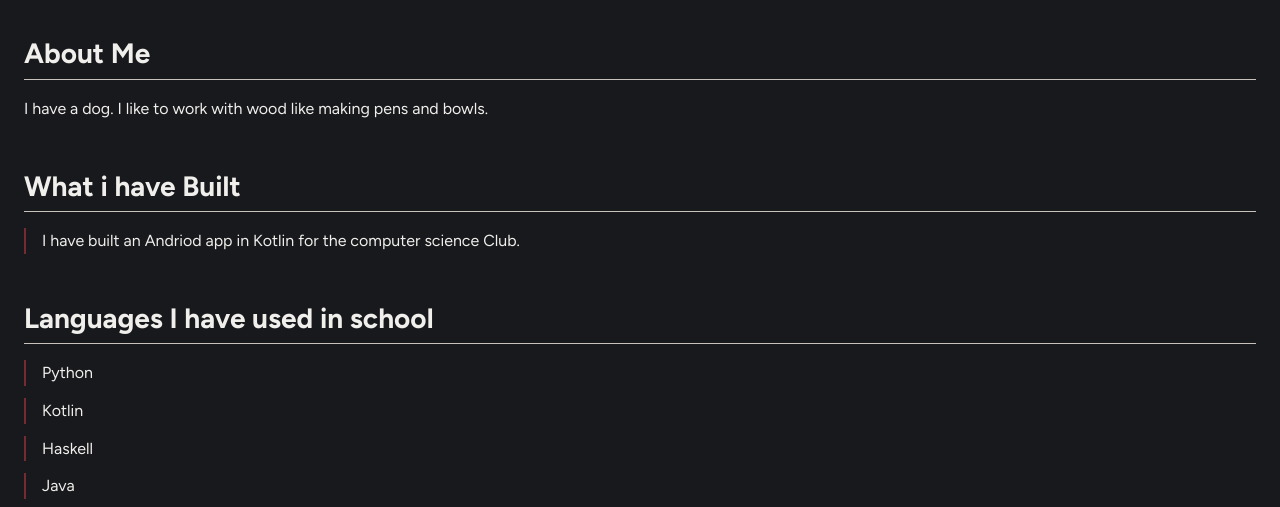
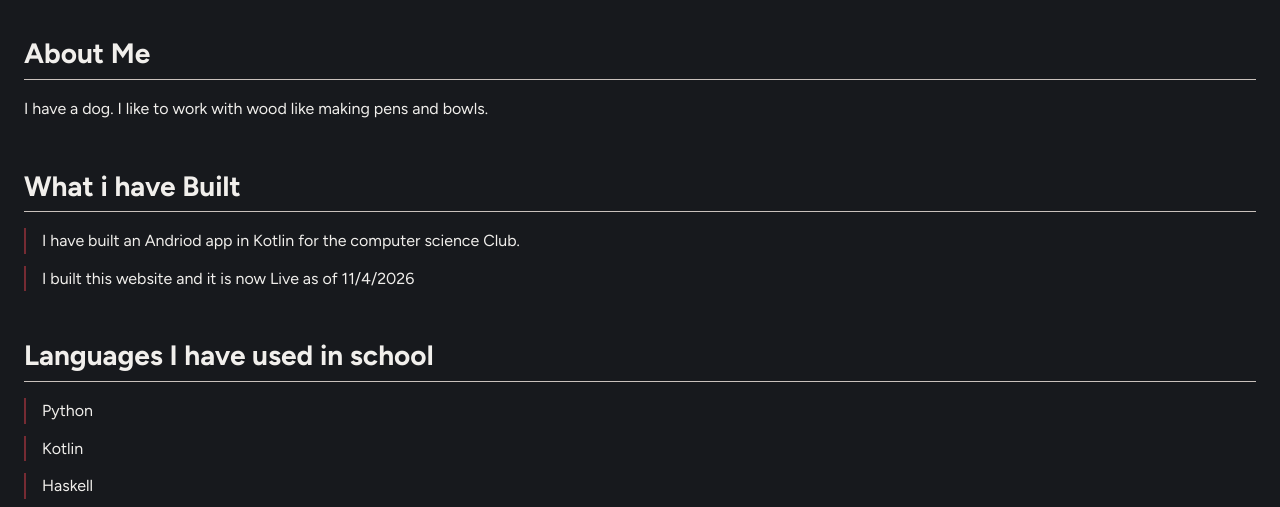
Before and after one commit to MasonMcManmon/csc441-web-mason, a plain HTML site: page index.html in a window 1280 px wide. Shown: the part 293-800 px from the top of the page. Drawn offline with Linux system fonts and the light colour scheme.

Commit message:
Lab 17 Done

```diff
--- a/index.html
+++ b/index.html
@@ -50,6 +50,7 @@
             <h2>What i have Built</h2>
             <ul>
                 <li>I have built an Andriod app in Kotlin for the computer science Club.</li>
+                <li>I built this website and it is now Live as of 11/4/2026</li>
             </ul>
         </section>
         <!-- Lab 11 - Task 2 - make a new section -->
```
Also changed, not shown: Screenshots/s17-live.png (added), 1 other file.
